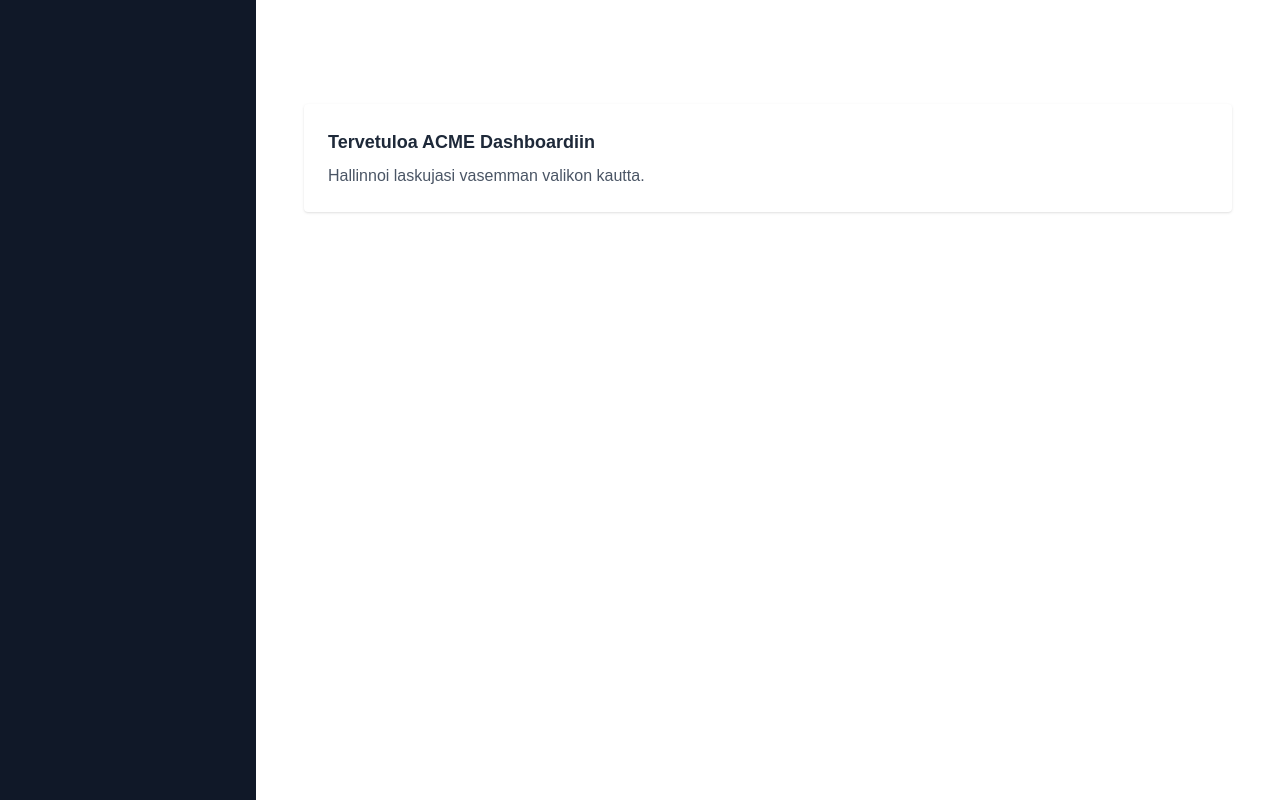
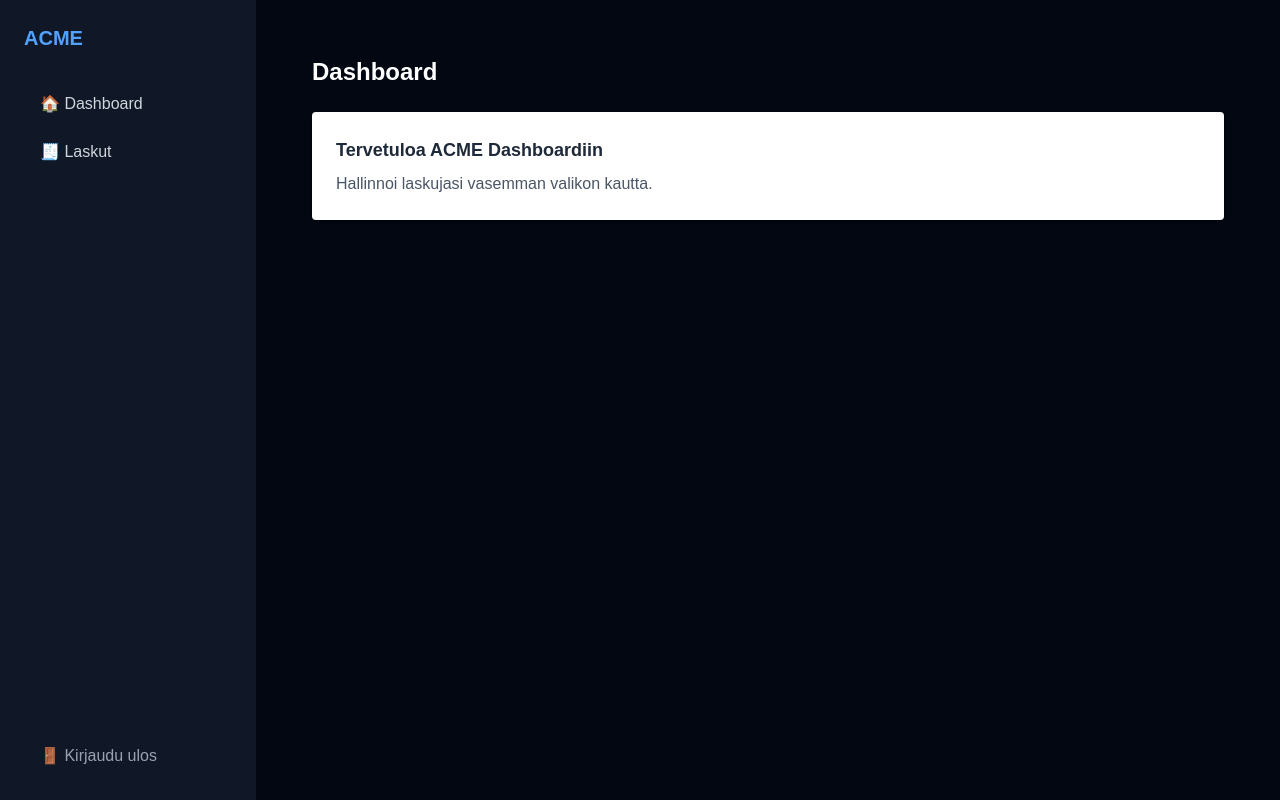
Before and after one commit to MartinSmerling/Projektiteht-v-REACT-ja-Next.js, a Next.js app: page /dashboard in a window 1280 px wide. Built offline with nearby package versions, Linux system fonts and the light colour scheme.

Commit message:
Add sidebar navigation and logout

```diff
--- /dev/null
+++ b/app/api/login/logout/route.ts
@@ -0,0 +1,7 @@
+import { destroySession } from '@/lib/auth';
+import { redirect } from 'next/navigation';
+
+export async function GET() {
+  await destroySession();
+  redirect('/login');
+}
--- a/app/dashboard/layout.tsx
+++ b/app/dashboard/layout.tsx
@@ -1,12 +1,33 @@
 import { ReactNode } from 'react';
+import Link from 'next/link';
 
 export default function DashboardLayout({ children }: { children: ReactNode }) {
   return (
     <div className="flex min-h-screen">
-      <aside className="w-64 bg-gray-900 text-white p-6">
-        {/* Sidebar content */}
+      <aside className="w-64 bg-gray-900 text-white p-6 flex flex-col gap-2">
+        <h2 className="text-xl font-bold mb-6 text-blue-400">ACME</h2>
+        <Link
+          href="/dashboard"
+          className="px-4 py-2 rounded-lg hover:bg-gray-700 transition text-gray-300 hover:text-white"
+        >
+          🏠 Dashboard
+        </Link>
+        <Link
+          href="/dashboard/invoices"
+          className="px-4 py-2 rounded-lg hover:bg-gray-700 transition text-gray-300 hover:text-white"
+        >
+          🧾 Laskut
+        </Link>
+        <div className="mt-auto">
+          <Link
+            href="/api/logout"
+            className="px-4 py-2 rounded-lg hover:bg-red-800 transition text-gray-400 hover:text-white block"
+          >
+            🚪 Kirjaudu ulos
+          </Link>
+        </div>
       </aside>
-      <main className="flex-1 p-6">{children}</main>
+      <main className="flex-1 bg-gray-950 p-8">{children}</main>
     </div>
   );
 }
```
